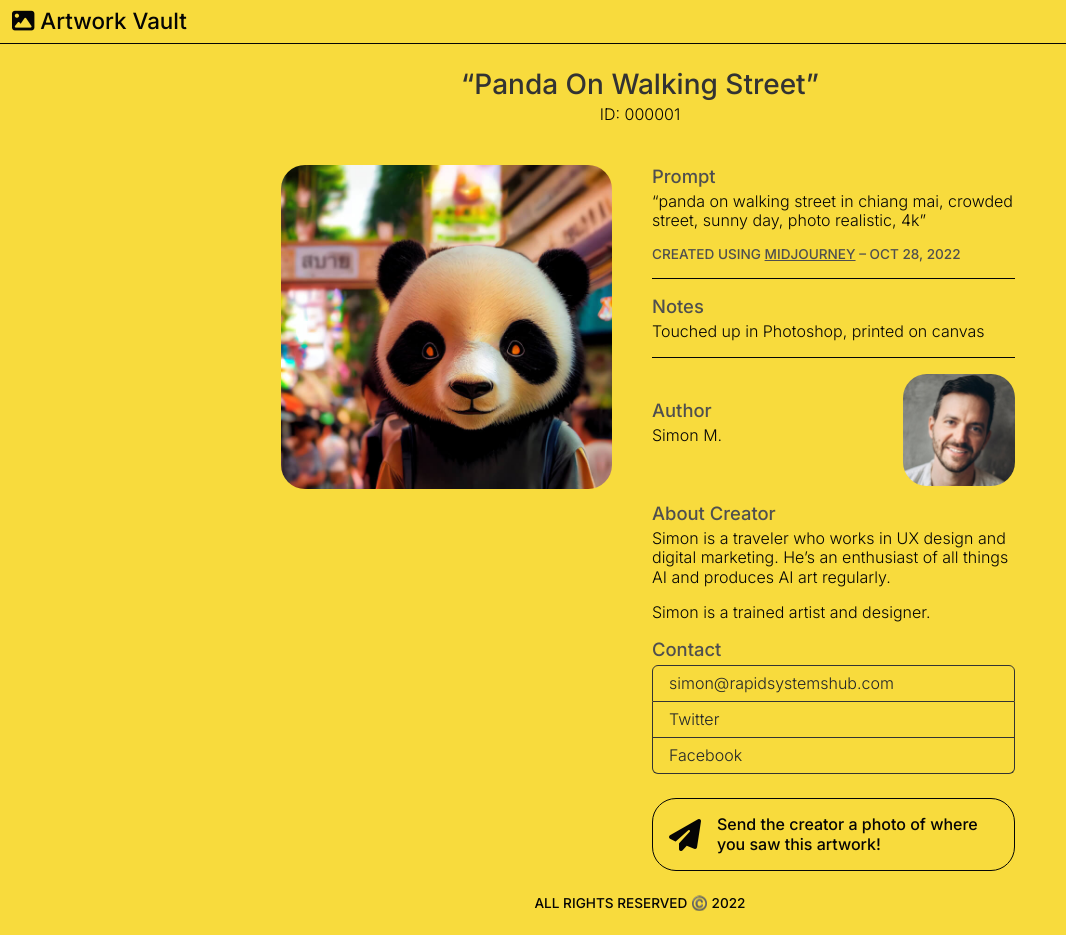
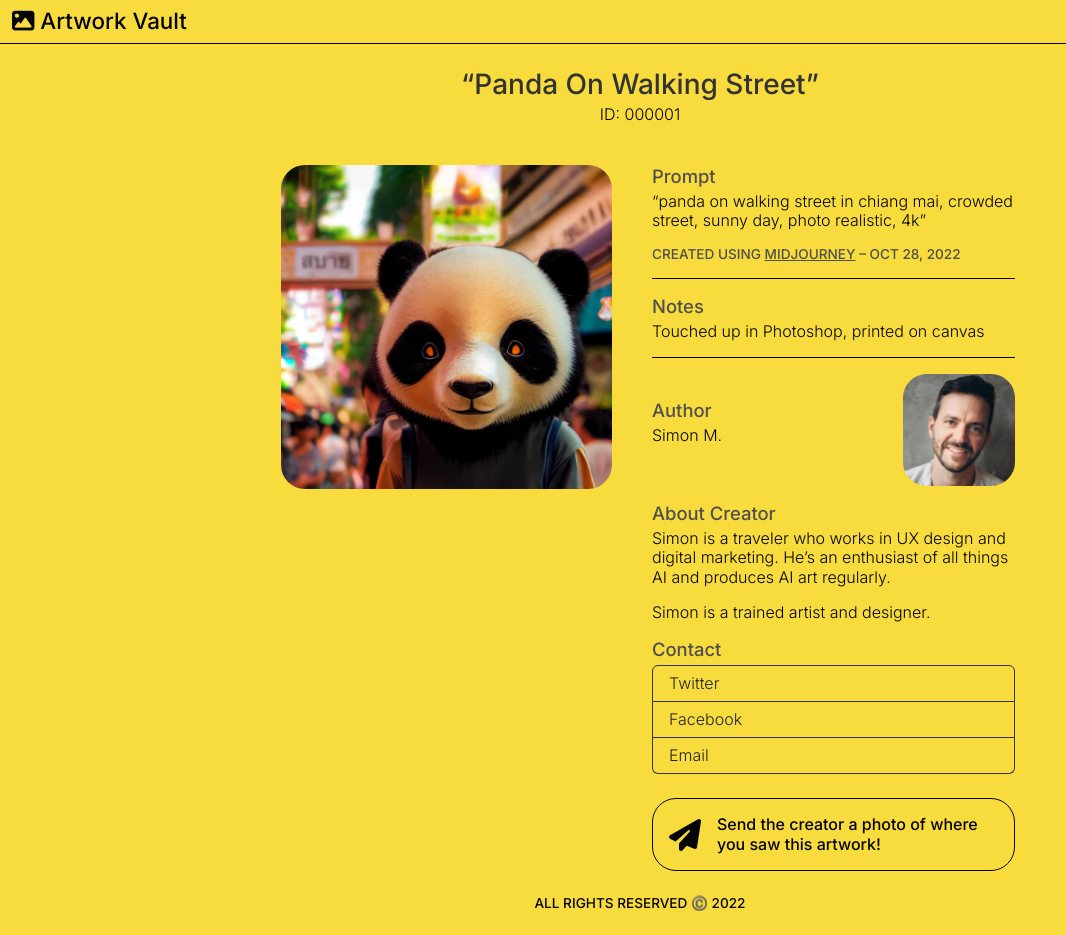
Before and after one commit to vmyazin/artwork-vault, a Jekyll site: the page built from artwork/000001.markdown, in a window 1280 px wide. Shown: the whole page, without its empty margins (0-1066 px from the left). Built offline with Jekyll 4.4.1, drawn with Linux system fonts in a browser that asks for light colours; nearby versions of some CDN libraries.

Commit message:
Improve Social contact link output

```diff
--- a/_config.yml
+++ b/_config.yml
@@ -31,6 +31,15 @@ base_img: "/assets/images/og-default.png"
 gtag_id: "G-7BXQFP488Y"
 yandex_id: "91915307"
 
+social:
+  - name: twitter
+    url: https://twitter.com/rapidsystemshub
+  - name: facebook
+    url: https://www.facebook.com/vmyazin
+  - name: email
+    url: mailto:simon@rapidsystemshub.com
+
+
 # Build settings
 theme: minima
 plugins:
--- a/_layouts/item.html
+++ b/_layouts/item.html
@@ -63,9 +63,9 @@ layout: default
               <h2>Contact</h2>
 
               <div class="list-group">
-                <a class="list-group-item" href="mailto:{{ page.email }}">{{ page.email }}</a>
-                <a class="list-group-item" href="https://www.twitter.com/{{ site.twitter_username }}">Twitter</a>
-                <a class="list-group-item" href="https://www.facebook.com/{{ site.facebook_username }}">Facebook</a>
+                {% for link in site.social %}
+                  <a class="list-group-item" href="{{ link.url }}">{{ link.name | capitalize }}</a>
+                {% endfor %}
               </div>
 
 
```
